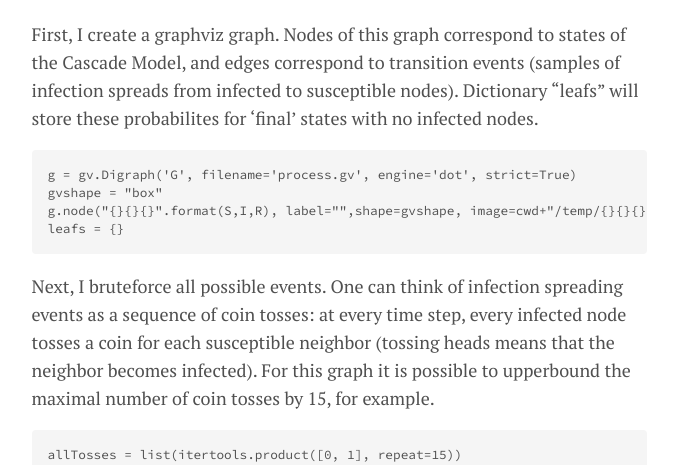
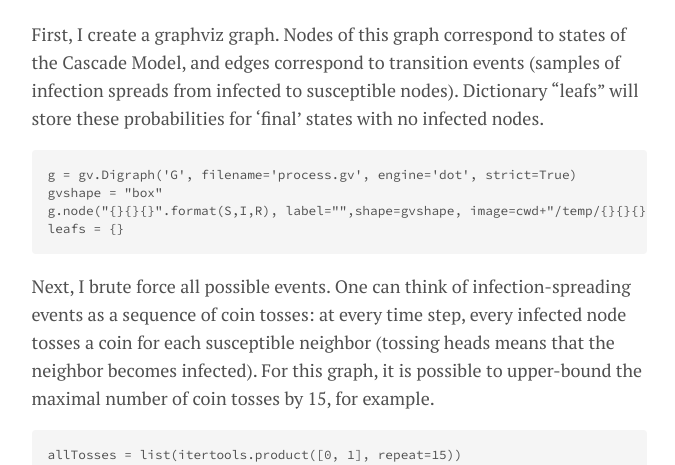
Before and after one commit to mkrechetov/mkrechetov.github.io, a Jekyll site: the page built from _posts/2022-11-11-CascadeMLE.markdown, in a window 1280 px wide and 900 px high, scrolled down 1712 px. Shown: the part 238-703 px from the top of the window, without its empty margins (301-976 px from the left). Built offline with Jekyll 4.4.1, drawn with Linux system fonts in a browser that asks for light colours; some of the changed text lies outside the part shown.

Commit message:
add fixed to post on plotting cascade evolution

````diff
--- a/_posts/2022-11-11-CascadeMLE.markdown
+++ b/_posts/2022-11-11-CascadeMLE.markdown
@@ -10,9 +10,9 @@
 From time to time I experiment with this type of models on graphs. Last month Misha Chertkov formulated the following question to me: "Is there a closed-form formula (or an efficient algorithm) that computes the most probable final state of a cascade model?".
 Moreover: "What if we want to find K-th most probable final state?"; this question is related to rare event simulation.
 
-I decided to start with some simulations on small graphs, and in this post I will plot the full evolution and the graph of
+I decided to start with some simulations on small graphs, and in this post, I will plot the full evolution and the graph of
 all possible outcomes of a cascade model with a few nodes. Given a graph and an initial infection,
-I will find all possible final states and, assuming that probability to spread and infection is $p$ everywhere,
+I will find all possible final states and, assuming that the probability to spread and infection is $p$ everywhere,
 I will plot the corresponding symbolic probability to finish in a given final state.
 
 Preparations
@@ -68,7 +68,7 @@
 Symbolic probabilities
 =========
 
-First, I create a graphviz graph. Nodes of this graph correspond to states of the Cascade Model, and edges correspond to transition events (samples of infection spreads from infected to susceptible nodes). Dictionary "leafs" will store these probabilites for 'final' states with no infected nodes.
+First, I create a graphviz graph. Nodes of this graph correspond to states of the Cascade Model, and edges correspond to transition events (samples of infection spreads from infected to susceptible nodes). Dictionary "leafs" will store these probabilities for 'final' states with no infected nodes.
 
 ```
 g = gv.Digraph('G', filename='process.gv', engine='dot', strict=True)
@@ -77,7 +77,7 @@
 leafs = {}
 ```
 
-Next, I bruteforce all possible events. One can think of infection spreading events as a sequence of coin tosses: at every time step, every infected node tosses a coin for each susceptible neighbor (tossing heads means that the neighbor becomes infected). For this graph it is possible to upperbound the maximal number of coin tosses by 15, for example.
+Next, I brute force all possible events. One can think of infection-spreading events as a sequence of coin tosses: at every time step, every infected node tosses a coin for each susceptible neighbor (tossing heads means that the neighbor becomes infected). For this graph, it is possible to upper-bound the maximal number of coin tosses by 15, for example.
 
 ```
 allTosses = list(itertools.product([0, 1], repeat=15))
@@ -174,12 +174,12 @@
 
 What gives us an illustration like this:
 
-![evolution](../assets/img/process.gv.pdf)
+![evolution](../assets/img/process.png)
 
 Sanity check
 =========
 
-Finally, we may want to check that all final states are covered by our bruteforce algorithm. So we evaluate symbolic probabilities at any point $p$:
+Finally, we may want to check that all final states are covered by our brute force algorithm. So we evaluate symbolic probabilities at any point $p$:
 
 ```
 all_leaf_exprs = [sum(expr) for leaf, expr in leafs.items()]
````
Also changed, not shown: other parts of _posts/2022-11-11-CascadeMLE.markdown (+1 -1 lines).
